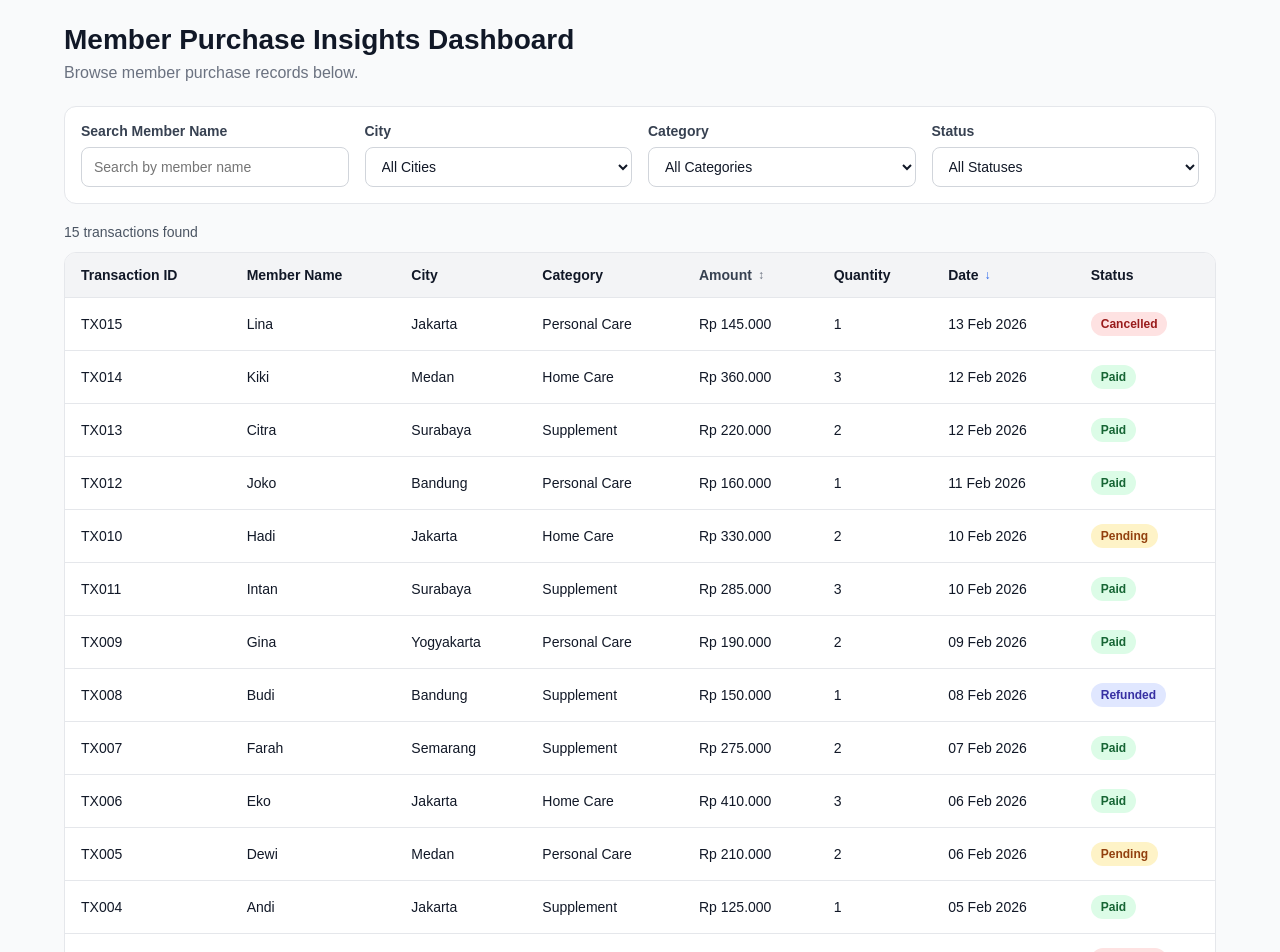
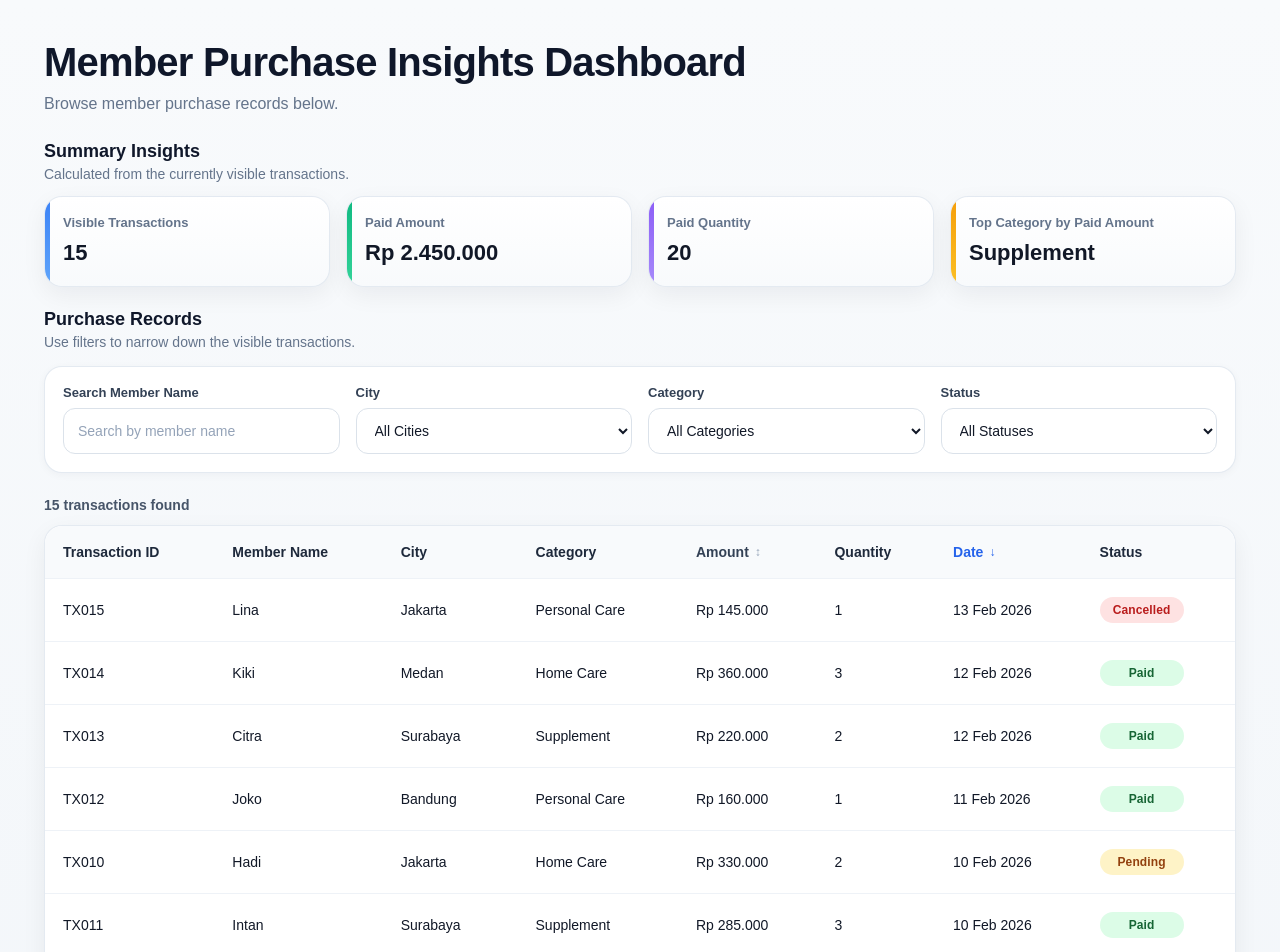
Before and after one commit to harisnaufal/member-purchase-dashboard, a Next.js app: page / in a window 1280 px wide. Shown: the top 952 px of the page. Built offline with nearby package versions, Linux system fonts and the light colour scheme.

Commit message:
feat: add summary insights section and improve dashboard layout styling

```diff
--- a/app/globals.css
+++ b/app/globals.css
@@ -6,86 +6,110 @@
 
 body {
   font-family: Arial, Helvetica, sans-serif;
-  background-color: #f9fafb;
+  background: linear-gradient(to bottom, #f8fafc, #f1f5f9);
   color: #111827;
 }
 
 .container {
-  max-width: 1200px;
+  max-width: 1240px;
   margin: 0 auto;
-  padding: 24px;
+  padding: 40px 24px 56px;
 }
 
 .title {
-  font-size: 28px;
-  font-weight: 700;
-  margin-bottom: 8px;
+  font-size: 40px;
+  font-weight: 800;
+  letter-spacing: -0.02em;
+  margin-bottom: 10px;
+  color: #0f172a;
 }
 
 .subtitle {
-  color: #6b7280;
-  margin-bottom: 24px;
+  color: #64748b;
+  font-size: 16px;
+  margin-bottom: 28px;
+}
+
+.section-heading {
+  margin-bottom: 14px;
+}
+
+.records-heading {
+  margin-bottom: 16px;
+}
+
+.section-title {
+  font-size: 18px;
+  font-weight: 800;
+  color: #0f172a;
+  margin-bottom: 4px;
+}
+
+.section-subtitle {
+  font-size: 14px;
+  color: #64748b;
 }
 
 .table-wrapper {
   overflow-x: auto;
   background-color: #ffffff;
-  border: 1px solid #e5e7eb;
-  border-radius: 12px;
-}
-
-.table-skeleton {
-  padding: 16px;
-}
-
-.skeleton-row {
-  height: 44px;
-  border-radius: 8px;
-  background: linear-gradient(90deg, #f3f4f6 25%, #e5e7eb 50%, #f3f4f6 75%);
-  background-size: 200% 100%;
-  animation: loading-shimmer 1.2s infinite;
-  margin-bottom: 12px;
-}
-
-@keyframes loading-shimmer {
-  0% {
-    background-position: 200% 0;
-  }
-  100% {
-    background-position: -200% 0;
-  }
+  border: 1px solid rgba(226, 232, 240, 0.9);
+  border-radius: 18px;
+  box-shadow: 0 8px 24px rgba(15, 23, 42, 0.06);
 }
 
 .purchase-table {
   width: 100%;
-  border-collapse: collapse;
-  min-width: 900px;
+  border-collapse: separate;
+  border-spacing: 0;
+  min-width: 980px;
 }
 
 .purchase-table th,
 .purchase-table td {
-  padding: 14px 16px;
+  padding: 18px;
   text-align: left;
-  border-bottom: 1px solid #e5e7eb;
+  border-bottom: 1px solid #eef2f7;
   font-size: 14px;
 }
 
 .purchase-table th {
-  background-color: #f3f4f6;
-  font-weight: 600;
+  background-color: #f8fafc;
+  font-weight: 800;
+  color: #1e293b;
+}
+
+.purchase-table thead th:first-child {
+  border-top-left-radius: 18px;
+}
+
+.purchase-table thead th:last-child {
+  border-top-right-radius: 18px;
+}
+
+.purchase-table tbody tr {
+  transition: background-color 0.2s ease;
 }
 
 .purchase-table tbody tr:hover {
-  background-color: #f9fafb;
+  background-color: #f8fbff;
+}
+
+.purchase-table tbody tr:last-child td {
+  border-bottom: none;
 }
 
 .status-chip {
-  display: inline-block;
-  padding: 5px 10px;
-  border-radius: 99px;
+  display: inline-flex;
+  align-items: center;
+  justify-content: center;
+  min-width: 84px;
+  padding: 6px 12px;
+  border-radius: 999px;
   font-size: 12px;
   font-weight: 700;
   text-transform: capitalize;
+  letter-spacing: 0.01em;
 }
 
 /* Variants */
@@ -101,20 +125,47 @@ body {
 
 .status-cancelled {
   background-color: #fee2e2;
-  color: #991b1b;
+  color: #b91c1c;
 }
 
 .status-refunded {
   background-color: #e0e7ff;
-  color: #3730a3;
+  color: #4338ca;
+}
+
+.table-skeleton {
+  padding: 18px;
+}
+
+.skeleton-row {
+  height: 52px;
+  border-radius: 12px;
+  background: linear-gradient(90deg, #f1f5f9 25%, #e2e8f0 50%, #f1f5f9 75%);
+  background-size: 200% 100%;
+  animation: loading-shimmer 1.2s infinite;
+  margin-bottom: 12px;
+}
+
+.skeleton-row:last-child {
+  margin-bottom: 0;
+}
+
+@keyframes loading-shimmer {
+  0% {
+    background-position: 200% 0;
+  }
+  100% {
+    background-position: -200% 0;
+  }
 }
 
 .filter-section {
   background-color: #ffffff;
-  border: 1px solid #e5e7eb;
-  border-radius: 12px;
-  padding: 16px;
-  margin-bottom: 20px;
+  border: 1px solid rgba(226, 232, 240, 0.9);
+  border-radius: 18px;
+  padding: 18px;
+  margin-bottom: 24px;
+  box-shadow: 0 2px 8px rgba(15, 23, 42, 0.04);
 }
 
 .filter-grid {
@@ -130,38 +181,46 @@ body {
 }
 
 .filter-item label {
-  font-size: 14px;
-  font-weight: 600;
-  color: #374151;
+  font-size: 13px;
+  font-weight: 700;
+  color: #334155;
 }
 
 .filter-item input,
 .filter-item select {
-  height: 40px;
-  border: 1px solid #d1d5db;
-  border-radius: 8px;
-  padding: 0 12px;
+  height: 46px;
+  border: 1px solid #dbe2ea;
+  border-radius: 12px;
+  padding: 0 14px;
   font-size: 14px;
   background-color: #ffffff;
   color: #111827;
+  transition: border-color 0.2s ease, box-shadow 0.2s ease;
+}
+
+.filter-item input::placeholder {
+  color: #94a3b8;
 }
 
 .filter-item input:focus,
 .filter-item select:focus {
   outline: none;
   border-color: #2563eb;
+  box-shadow: 0 0 0 4px rgba(37, 99, 235, 0.12);
 }
 
 .table-meta {
   margin-bottom: 12px;
-  color: #4b5563;
+  color: #475569;
   font-size: 14px;
+  font-weight: 600;
 }
 
 .empty-state {
   text-align: center;
-  color: #6b7280;
-  padding: 24px;
+  color: #64748b;
+  padding: 28px;
+  font-size: 14px;
 }
 
 @media (max-width: 900px) {
@@ -184,21 +243,111 @@ body {
   background: transparent;
   padding: 0;
   font: inherit;
-  font-weight: 600;
-  color: #374151;
+  font-weight: 800;
+  color: #334155;
   cursor: pointer;
+  transition: color 0.2s ease;
+}
+
+.sort-button:hover {
+  color: #2563eb;
 }
 
 .sort-button-active {
-  color: #111827;
+  color: #2563eb;
 }
 
 .sort-indicator {
   font-size: 12px;
   line-height: 1;
-  color: #6b7280;
+  color: #94a3b8;
 }
 
 .sort-button-active .sort-indicator {
   color: #2563eb;
 }
+
+.summary-section {
+  margin-bottom: 22px;
+}
+
+.summary-grid {
+  display: grid;
+  grid-template-columns: repeat(4, minmax(0, 1fr));
+  gap: 16px;
+}
+
+.summary-card {
+  position: relative;
+  background: linear-gradient(180deg, #ffffff 0%, #f8fafc 100%);
+  border: 1px solid rgba(226, 232, 240, 0.9);
+  border-radius: 18px;
+  padding: 18px 18px 20px;
+  box-shadow: 0 8px 24px rgba(15, 23, 42, 0.06);
+  overflow: hidden;
+}
+
+.summary-card::before {
+  content: "";
+  position: absolute;
+  inset: 0 auto 0 0;
+  width: 5px;
+  border-radius: 18px 0 0 18px;
+  background: linear-gradient(to bottom, #3b82f6, #60a5fa);
+}
+
+.summary-card:nth-child(2)::before {
+  background: linear-gradient(to bottom, #10b981, #34d399);
+}
+
+.summary-card:nth-child(3)::before {
+  background: linear-gradient(to bottom, #8b5cf6, #a78bfa);
+}
+
+.summary-card:nth-child(4)::before {
+  background: linear-gradient(to bottom, #f59e0b, #fbbf24);
+}
+
+.summary-label {
+  font-size: 13px;
+  font-weight: 700;
+  color: #64748b;
+  margin-bottom: 10px;
+}
+
+.summary-value {
+  font-size: 22px;
+  font-weight: 800;
+  line-height: 1.2;
+  color: #111827;
+}
+
+@media (max-width: 1024px) {
+  .summary-grid {
+    grid-template-columns: repeat(2, minmax(0, 1fr));
+  }
+}
+
+@media (max-width: 640px) {
+  .summary-grid {
+    grid-template-columns: 1fr;
+  }
+
+  .container {
+    padding: 28px 16px 44px;
+  }
+
+  .title {
+    font-size: 30px;
+  }
+
+  .subtitle {
+    font-size: 15px;
+    margin-bottom: 22px;
+  }
+
+  .purchase-table th,
+  .purchase-table td {
+    padding: 14px;
+  }
+}
--- a/app/page.tsx
+++ b/app/page.tsx
@@ -4,9 +4,11 @@ import { useEffect, useMemo, useState } from "react";
 
 import { FilterSection } from "@/components/filter/FilterSection";
 import { TableSkeleton } from "@/components/skeleton/TableSkeleton";
+import { SummarySection } from "@/components/summary/SummarySection";
 import { PurchaseTable } from "@/components/table/PurchaseTable";
 import { purchases } from "@/data/purchase";
 import { filterPurchases, sortPurchases } from "@/helpers/filter";
+import { getPurchaseSummary } from "@/helpers/summary";
 import type { Filters, SortDirection, SortKey } from "@/types/purchase";
 
 const initialFilters: Filters = {
@@ -35,6 +37,10 @@ export default function Home() {
   const visiblePurchases = useMemo(() => {
     return sortPurchases(filteredPurchases, sortKey, sortDirection);
   }, [filteredPurchases, sortKey, sortDirection]);
+
+  const summary = useMemo(() => {
+    return getPurchaseSummary(visiblePurchases);
+  }, [visiblePurchases]);
 
   const handleFilterChange = (key: keyof Filters, value: string) => {
     setIsLoading(true);
@@ -70,6 +76,15 @@ export default function Home() {
       <h1 className="title">Member Purchase Insights Dashboard</h1>
       <p className="subtitle">Browse member purchase records below.</p>
 
+      <SummarySection summary={summary} />
+
+      <div className="section-heading records-heading">
+        <h2 className="section-title">Purchase Records</h2>
+        <p className="section-subtitle">
+          Use filters to narrow down the visible transactions.
+        </p>
+      </div>
+
       <FilterSection
         filters={filters}
         cities={cities}
--- /dev/null
+++ b/components/summary/SummarySection.tsx
@@ -0,0 +1,43 @@
+import type { PurchaseSummary } from "@/helpers/summary";
+import { formatCurrency } from "@/helpers/utils";
+
+interface SummarySectionProps {
+  summary: PurchaseSummary;
+}
+
+export function SummarySection({ summary }: SummarySectionProps) {
+  return (
+    <section className="summary-section">
+      <div className="section-heading">
+        <h2 className="section-title">Summary Insights</h2>
+        <p className="section-subtitle">
+          Calculated from the currently visible transactions.
+        </p>
+      </div>
+
+      <div className="summary-grid">
+        <div className="summary-card">
+          <p className="summary-label">Visible Transactions</p>
+          <h3 className="summary-value">{summary.totalVisibleTransactions}</h3>
+        </div>
+
+        <div className="summary-card">
+          <p className="summary-label">Paid Amount</p>
+          <h3 className="summary-value">
+            {formatCurrency(summary.totalPaidAmount)}
+          </h3>
+        </div>
+
+        <div className="summary-card">
+          <p className="summary-label">Paid Quantity</p>
+          <h3 className="summary-value">{summary.totalPaidQuantity}</h3>
+        </div>
+
+        <div className="summary-card">
+          <p className="summary-label">Top Category by Paid Amount</p>
+          <h3 className="summary-value">{summary.topCategoryByPaidAmount}</h3>
+        </div>
+      </div>
+    </section>
+  );
+}
--- /dev/null
+++ b/helpers/summary.ts
@@ -0,0 +1,47 @@
+import type { PurchaseRecord } from "@/types/purchase";
+
+export interface PurchaseSummary {
+  totalVisibleTransactions: number;
+  totalPaidAmount: number;
+  totalPaidQuantity: number;
+  topCategoryByPaidAmount: string;
+}
+
+export const getPurchaseSummary = (
+  purchases: PurchaseRecord[],
+): PurchaseSummary => {
+  const paidPurchases = purchases.filter(
+    (purchase) => purchase.status === "paid",
+  );
+
+  const totalVisibleTransactions = purchases.length;
+
+  const totalPaidAmount = paidPurchases.reduce(
+    (sum, purchase) => sum + purchase.amount,
+    0,
+  );
+
+  const totalPaidQuantity = paidPurchases.reduce(
+    (sum, purchase) => sum + purchase.quantity,
+    0,
+  );
+
+  const paidAmountByCategory = paidPurchases.reduce<Record<string, number>>(
+    (acc, purchase) => {
+      acc[purchase.category] = (acc[purchase.category] || 0) + purchase.amount;
+      return acc;
+    },
+    {},
+  );
+
+  const topCategoryByPaidAmount =
+    Object.entries(paidAmountByCategory).sort((a, b) => b[1] - a[1])[0]?.[0] ??
+    "-";
+
+  return {
+    totalVisibleTransactions,
+    totalPaidAmount,
+    totalPaidQuantity,
+    topCategoryByPaidAmount,
+  };
+};
```
